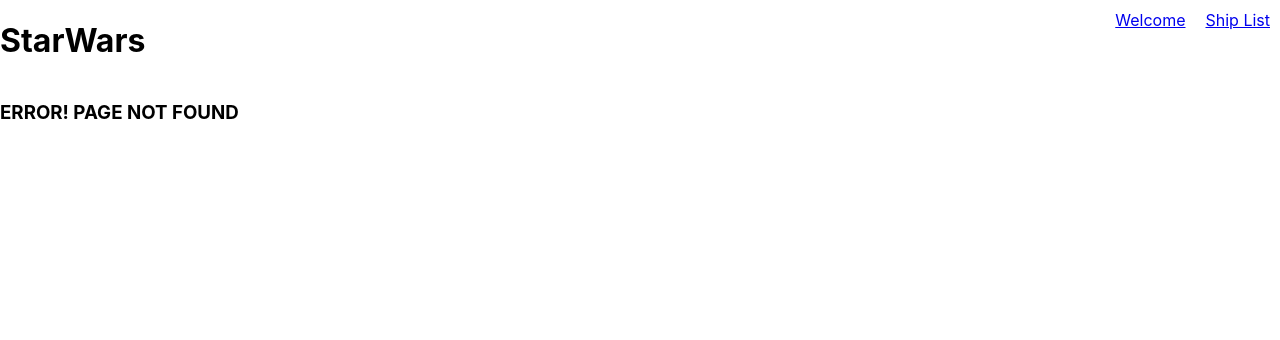
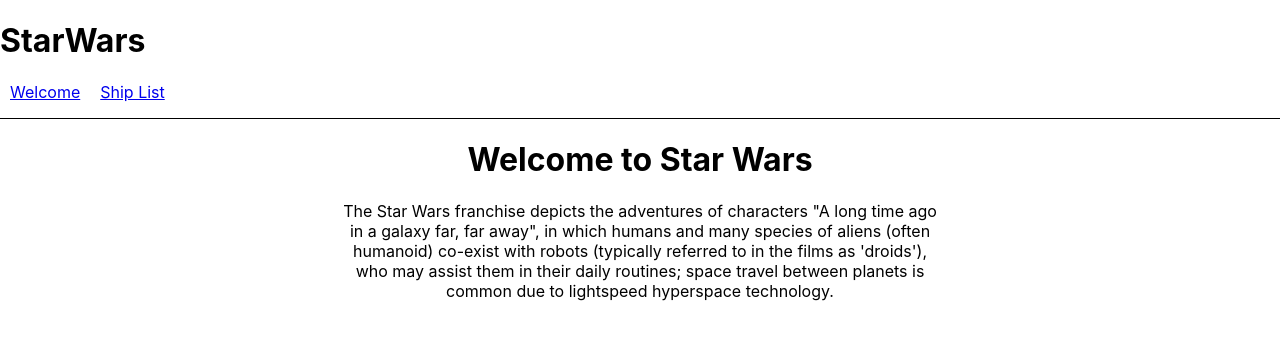
Before and after one commit to Kat8dev/star-wars, a React (Create React App) app: page /Welcome in a window 1280 px wide. Before the commit this address had no page. Shown: the top 340 px of the page. Built offline with nearby package versions, Linux system fonts and the light colour scheme.

Commit message:
add router

```diff
--- a/src/App.js
+++ b/src/App.js
@@ -3,10 +3,13 @@
 const App = () => {
 
   return (
-    <div className="App">
+    <div>
       <h1>StarWars</h1>
-      <nav className="APP_NAV">
-        <Link className="APP_LINKS" to="/">Welcome</Link>
+      <nav  style={{
+          borderBottom: "solid 1px",
+          paddingBottom: "1rem",
+        }}>
+        <Link className="APP_LINKS" to="/Welcome">Welcome</Link>
         <Link className="APP_LINKS" to="/ShipList">Ship List</Link>
       </nav>
       <Outlet />
--- a/src/a-pages/ShipList.js
+++ b/src/a-pages/ShipList.js
@@ -19,8 +19,7 @@
 
 
   return (
-    <div className="App">
-      <SHIPS_WRAPPER>
+   <SHIPS_WRAPPER>
         <h2>Star Ships</h2>
         <InfiniteScroll
           dataLength={ships.length}
@@ -35,7 +34,6 @@
           })}
         </InfiniteScroll>
       </SHIPS_WRAPPER>
-    </div>
   );
 }
 
--- a/src/a-pages/Welcome.js
+++ b/src/a-pages/Welcome.js
@@ -1,5 +1,15 @@
 export default function Welcome() {
-    return(
-        <div>Welcome to Star Wars</div>
+    const styles = {
+        width: "600px",
+        margin: "auto",
+        textAlign: "center",
+    }
+    return (
+        <main style={styles}>
+            <h1>Welcome to Star Wars</h1>
+            <p>
+                The Star Wars franchise depicts the adventures of characters "A long time ago in a galaxy far, far away", in which humans and many species of aliens (often humanoid) co-exist with robots (typically referred to in the films as 'droids'), who may assist them in their daily routines; space travel between planets is common due to lightspeed hyperspace technology.
+            </p>
+        </main>
     )
 }
--- a/src/index.js
+++ b/src/index.js
@@ -12,12 +12,13 @@
 root.render(
   <React.StrictMode>
     <BrowserRouter>
-    <App/>
-    <Routes>
-      <Route path='/' element={<Welcome />} />
-      <Route path='ShipList' element={<ShipList />} />
-      <Route path='*' element={<ErrorPage />} />
-    </Routes>
+      <Routes>
+        <Route path='/' element={<App />}>
+          <Route path='/Welcome' element={<Welcome />} />
+          <Route path='/ShipList' element={<ShipList />} />
+          <Route path='*' element={<ErrorPage />} />
+        </Route>
+      </Routes>
     </BrowserRouter>
   </React.StrictMode>
 );
```
